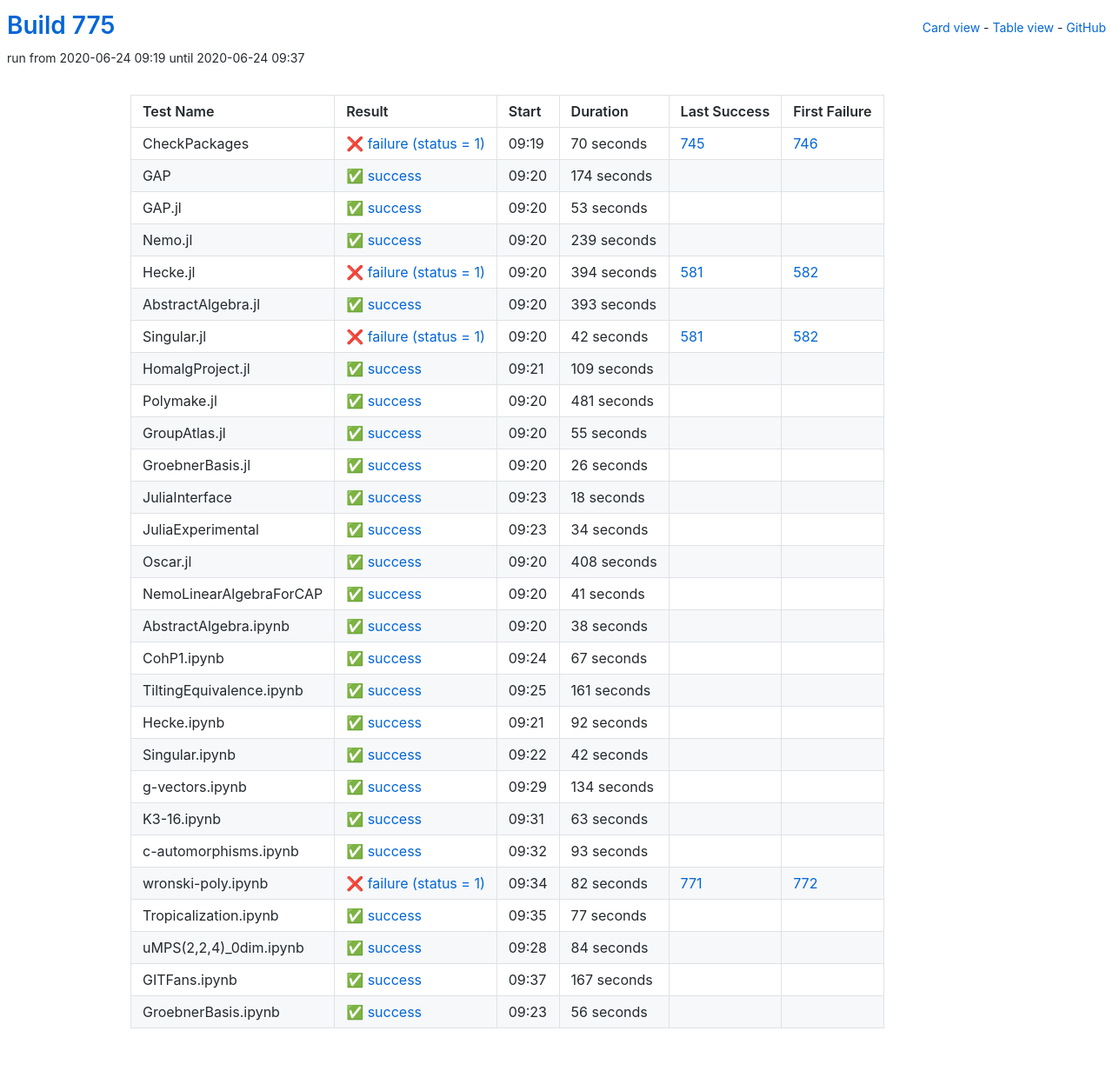
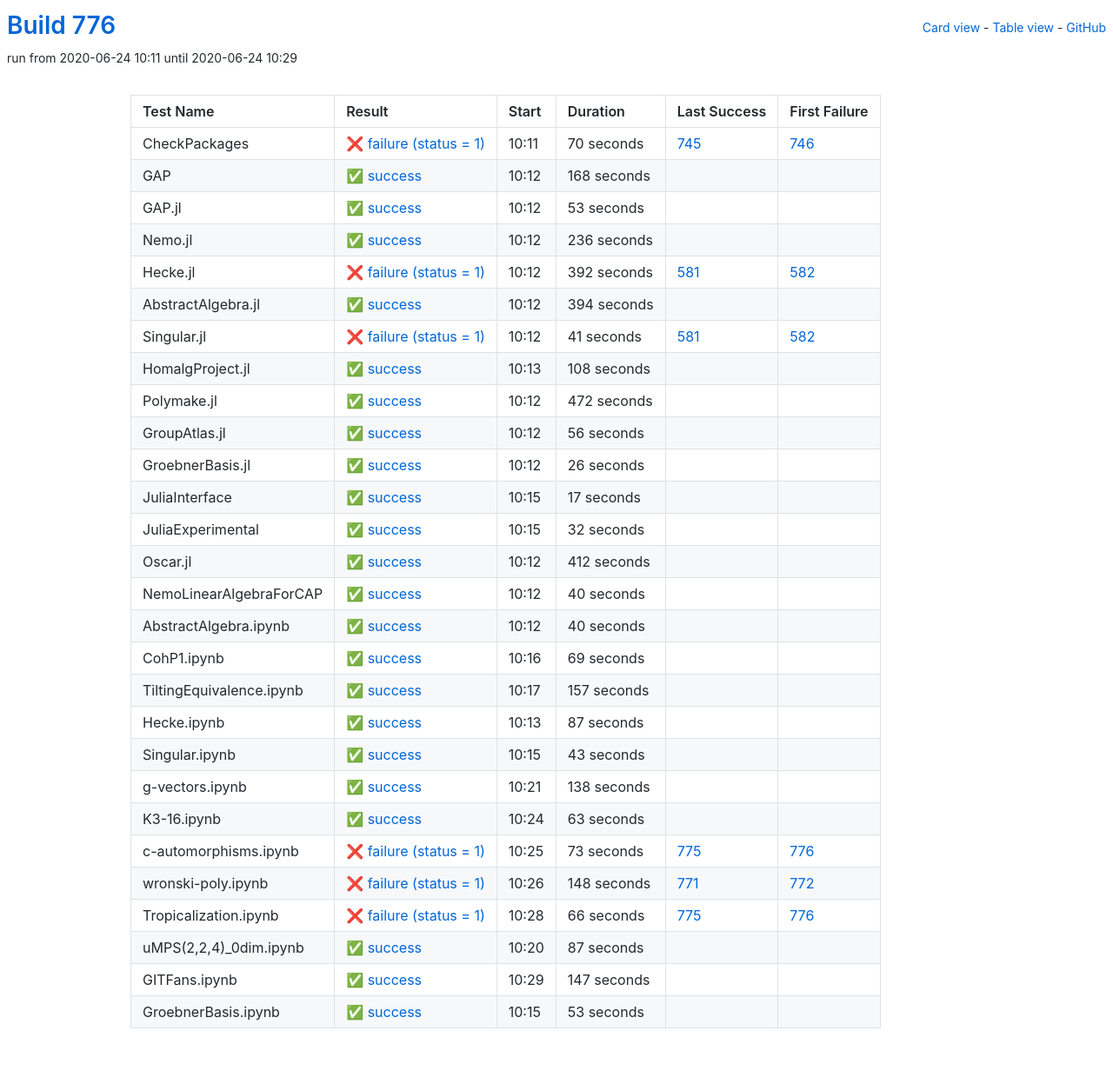
Before and after one commit to oscar-system/oscar-ci-status-1.4, a Jekyll site: the page built from table.html, in a window 1280 px wide. Shown: the whole page at 87% size. Built offline with Jekyll 4.4.1, drawn with Linux system fonts in a browser that asks for light colours.

Commit message:
Build #776

```diff
--- a/_data/ci.yml
+++ b/_data/ci.yml
@@ -1,6 +1,6 @@
 ---
-build: 775
-build_url: https://oscarci.mathematik.uni-kl.de/job/oscar-julia-1.4/775/
+build: 776
+build_url: https://oscarci.mathematik.uni-kl.de/job/oscar-julia-1.4/776/
 job: oscar-julia-1.4
 organization: oscar-system
 repo: oscar-ci-status-1.4
@@ -8,8 +8,8 @@ repourl: https://github.com/oscar-system/oscar-ci-status-1.4
 tests:
 - name: CheckPackages
   id: checkpackages
-  log: https://oscarci.mathematik.uni-kl.de/job/oscar-julia-1.4/775/artifact/logs/build-775/CheckPackages.log
-  start: 2020-06-24 09:19
+  log: https://oscarci.mathematik.uni-kl.de/job/oscar-julia-1.4/776/artifact/logs/build-776/CheckPackages.log
+  start: 2020-06-24 10:11
   success: false
   exitcode: 1
   status: failure
@@ -20,20 +20,20 @@ tests:
   first_failure_url: https://oscarci.mathematik.uni-kl.de/job/oscar-julia-1.4/746/
 - name: GAP
   id: gap
-  log: https://oscarci.mathematik.uni-kl.de/job/oscar-julia-1.4/775/artifact/logs/build-775/GAP.log
-  start: 2020-06-24 09:20
+  log: https://oscarci.mathematik.uni-kl.de/job/oscar-julia-1.4/776/artifact/logs/build-776/GAP.log
+  start: 2020-06-24 10:12
   success: true
   exitcode: 0
   status: success
-  duration: 174
+  duration: 168
   last_success: false
   last_success_url:
   first_failure: false
   first_failure_url:
 - name: GAP.jl
   id: gap-jl
-  log: https://oscarci.mathematik.uni-kl.de/job/oscar-julia-1.4/775/artifact/logs/build-775/GAP.jl.log
-  start: 2020-06-24 09:20
+  log: https://oscarci.mathematik.uni-kl.de/job/oscar-julia-1.4/776/artifact/logs/build-776/GAP.jl.log
+  start: 2020-06-24 10:12
   success: true
   exitcode: 0
   status: success
@@ -44,92 +44,92 @@ tests:
   first_failure_url:
 - name: Nemo.jl
   id: nemo-jl
-  log: https://oscarci.mathematik.uni-kl.de/job/oscar-julia-1.4/775/artifact/logs/build-775/Nemo.jl.log
-  start: 2020-06-24 09:20
+  log: https://oscarci.mathematik.uni-kl.de/job/oscar-julia-1.4/776/artifact/logs/build-776/Nemo.jl.log
+  start: 2020-06-24 10:12
   success: true
   exitcode: 0
   status: success
-  duration: 239
+  duration: 236
   last_success: false
   last_success_url:
   first_failure: false
   first_failure_url:
 - name: Hecke.jl
   id: hecke-jl
-  log: https://oscarci.mathematik.uni-kl.de/job/oscar-julia-1.4/775/artifact/logs/build-775/Hecke.jl.log
-  start: 2020-06-24 09:20
+  log: https://oscarci.mathematik.uni-kl.de/job/oscar-julia-1.4/776/artifact/logs/build-776/Hecke.jl.log
+  start: 2020-06-24 10:12
   success: false
   exitcode: 1
   status: failure
-  duration: 394
+  duration: 392
   last_success: 581
   last_success_url: https://oscarci.mathematik.uni-kl.de/job/oscar-julia-1.4/581/
   first_failure: 582
   first_failure_url: https://oscarci.mathematik.uni-kl.de/job/oscar-julia-1.4/582/
 - name: AbstractAlgebra.jl
   id: abstractalgebra-jl
-  log: https://oscarci.mathematik.uni-kl.de/job/oscar-julia-1.4/775/artifact/logs/build-775/AbstractAlgebra.jl.log
-  start: 2020-06-24 09:20
+  log: https://oscarci.mathematik.uni-kl.de/job/oscar-julia-1.4/776/artifact/logs/build-776/AbstractAlgebra.jl.log
+  start: 2020-06-24 10:12
   success: true
   exitcode: 0
   status: success
-  duration: 393
+  duration: 394
   last_success: false
   last_success_url:
   first_failure: false
   first_failure_url:
 - name: Singular.jl
   id: singular-jl
-  log: https://oscarci.mathematik.uni-kl.de/job/oscar-julia-1.4/775/artifact/logs/build-775/Singular.jl.log
-  start: 2020-06-24 09:20
+  log: https://oscarci.mathematik.uni-kl.de/job/oscar-julia-1.4/776/artifact/logs/build-776/Singular.jl.log
+  start: 2020-06-24 10:12
   success: false
   exitcode: 1
   status: failure
-  duration: 42
+  duration: 41
   last_success: 581
   last_success_url: https://oscarci.mathematik.uni-kl.de/job/oscar-julia-1.4/581/
   first_failure: 582
   first_failure_url: https://oscarci.mathematik.uni-kl.de/job/oscar-julia-1.4/582/
 - name: HomalgProject.jl
   id: homalgproject-jl
-  log: https://oscarci.mathematik.uni-kl.de/job/oscar-julia-1.4/775/artifact/logs/build-775/HomalgProject.jl.log
-  start: 2020-06-24 09:21
+  log: https://oscarci.mathematik.uni-kl.de/job/oscar-julia-1.4/776/artifact/logs/build-776/HomalgProject.jl.log
+  start: 2020-06-24 10:13
   success: true
   exitcode: 0
   status: success
-  duration: 109
+  duration: 108
   last_success: false
   last_success_url:
   first_failure: false
   first_failure_url:
 - name: Polymake.jl
   id: polymake-jl
-  log: https://oscarci.mathematik.uni-kl.de/job/oscar-julia-1.4/775/artifact/logs/build-775/Polymake.jl.log
-  start: 2020-06-24 09:20
+  log: https://oscarci.mathematik.uni-kl.de/job/oscar-julia-1.4/776/artifact/logs/build-776/Polymake.jl.log
+  start: 2020-06-24 10:12
   success: true
   exitcode: 0
   status: success
-  duration: 481
+  duration: 472
   last_success: false
   last_success_url:
   first_failure: false
   first_failure_url:
 - name: GroupAtlas.jl
   id: groupatlas-jl
-  log: https://oscarci.mathematik.uni-kl.de/job/oscar-julia-1.4/775/artifact/logs/build-775/GroupAtlas.jl.log
-  start: 2020-06-24 09:20
+  log: https://oscarci.mathematik.uni-kl.de/job/oscar-julia-1.4/776/artifact/logs/build-776/GroupAtlas.jl.log
+  start: 2020-06-24 10:12
   success: true
   exitcode: 0
   status: success
-  duration: 55
+  duration: 56
   last_success: false
   last_success_url:
   first_failure: false
   first_failure_url:
 - name: GroebnerBasis.jl
   id: groebnerbasis-jl
-  log: https://oscarci.mathematik.uni-kl.de/job/oscar-julia-1.4/775/artifact/logs/build-775/GroebnerBasis.jl.log
-  start: 2020-06-24 09:20
+  log: https://oscarci.mathematik.uni-kl.de/job/oscar-julia-1.4/776/artifact/logs/build-776/GroebnerBasis.jl.log
+  start: 2020-06-24 10:12
   success: true
   exitcode: 0
   status: success
@@ -140,128 +140,128 @@ tests:
   first_failure_url:
 - name: JuliaInterface
   id: juliainterface
-  log: https://oscarci.mathematik.uni-kl.de/job/oscar-julia-1.4/775/artifact/logs/build-775/JuliaInterface.log
-  start: 2020-06-24 09:23
+  log: https://oscarci.mathematik.uni-kl.de/job/oscar-julia-1.4/776/artifact/logs/build-776/JuliaInterface.log
+  start: 2020-06-24 10:15
   success: true
   exitcode: 0
   status: success
-  duration: 18
+  duration: 17
   last_success: false
   last_success_url:
   first_failure: false
   first_failure_url:
 - name: JuliaExperimental
   id: juliaexperimental
-  log: https://oscarci.mathematik.uni-kl.de/job/oscar-julia-1.4/775/artifact/logs/build-775/JuliaExperimental.log
-  start: 2020-06-24 09:23
+  log: https://oscarci.mathematik.uni-kl.de/job/oscar-julia-1.4/776/artifact/logs/build-776/JuliaExperimental.log
+  start: 2020-06-24 10:15
   success: true
   exitcode: 0
   status: success
-  duration: 34
+  duration: 32
   last_success: false
   last_success_url:
   first_failure: false
   first_failure_url:
 - name: Oscar.jl
   id: oscar-jl
-  log: https://oscarci.mathematik.uni-kl.de/job/oscar-julia-1.4/775/artifact/logs/build-775/Oscar.jl.log
-  start: 2020-06-24 09:20
+  log: https://oscarci.mathematik.uni-kl.de/job/oscar-julia-1.4/776/artifact/logs/build-776/Oscar.jl.log
+  start: 2020-06-24 10:12
   success: true
   exitcode: 0
   status: success
-  duration: 408
+  duration: 412
   last_success: false
   last_success_url:
   first_failure: false
   first_failure_url:
 - name: NemoLinearAlgebraForCAP
   id: nemolinearalgebraforcap
-  log: https://oscarci.mathematik.uni-kl.de/job/oscar-julia-1.4/775/artifact/logs/build-775/NemoLinearAlgebraForCAP.log
-  start: 2020-06-24 09:20
+  log: https://oscarci.mathematik.uni-kl.de/job/oscar-julia-1.4/776/artifact/logs/build-776/NemoLinearAlgebraForCAP.log
+  start: 2020-06-24 10:12
   success: true
   exitcode: 0
   status: success
-  duration: 41
+  duration: 40
   last_success: false
   last_success_url:
   first_failure: false
   first_failure_url:
 - name: AbstractAlgebra.ipynb
   id: abstractalgebra-ipynb
-  log: https://oscarci.mathematik.uni-kl.de/job/oscar-julia-1.4/775/artifact/logs/build-775/AbstractAlgebra.ipynb.log
-  start: 2020-06-24 09:20
+  log: https://oscarci.mathematik.uni-kl.de/job/oscar-julia-1.4/776/artifact/logs/build-776/AbstractAlgebra.ipynb.log
+  start: 2020-06-24 10:12
   success: true
   exitcode: 0
   status: success
-  duration: 38
+  duration: 40
   last_success: false
   last_success_url:
   first_failure: false
   first_failure_url:
 - name: CohP1.ipynb
   id: cohp1-ipynb
-  log: https://oscarci.mathematik.uni-kl.de/job/oscar-julia-1.4/775/artifact/logs/build-775/CohP1.ipynb.log
-  start: 2020-06-24 09:24
+  log: https://oscarci.mathematik.uni-kl.de/job/oscar-julia-1.4/776/artifact/logs/build-776/CohP1.ipynb.log
+  start: 2020-06-24 10:16
   success: true
   exitcode: 0
   status: success
-  duration: 67
+  duration: 69
   last_success: false
   last_success_url:
   first_failure: false
   first_failure_url:
 - name: TiltingEquivalence.ipynb
   id: tiltingequivalence-ipynb
-  log: https://oscarci.mathematik.uni-kl.de/job/oscar-julia-1.4/775/artifact/logs/build-775/TiltingEquivalence.ipynb.log
-  start: 2020-06-24 09:25
+  log: https://oscarci.mathematik.uni-kl.de/job/oscar-julia-1.4/776/artifact/logs/build-776/TiltingEquivalence.ipynb.log
+  start: 2020-06-24 10:17
   success: true
   exitcode: 0
   status: success
-  duration: 161
+  duration: 157
   last_success: false
   last_success_url:
   first_failure: false
   first_failure_url:
 - name: Hecke.ipynb
   id: hecke-ipynb
-  log: https://oscarci.mathematik.uni-kl.de/job/oscar-julia-1.4/775/artifact/logs/build-775/Hecke.ipynb.log
-  start: 2020-06-24 09:21
+  log: https://oscarci.mathematik.uni-kl.de/job/oscar-julia-1.4/776/artifact/logs/build-776/Hecke.ipynb.log
+  start: 2020-06-24 10:13
   success: true
   exitcode: 0
   status: success
-  duration: 92
+  duration: 87
   last_success: false
   last_success_url:
   first_failure: false
   first_failure_url:
 - name: Singular.ipynb
   id: singular-ipynb
-  log: https://oscarci.mathematik.uni-kl.de/job/oscar-julia-1.4/775/artifact/logs/build-775/Singular.ipynb.log
-  start: 2020-06-24 09:22
+  log: https://oscarci.mathematik.uni-kl.de/job/oscar-julia-1.4/776/artifact/logs/build-776/Singular.ipynb.log
+  start: 2020-06-24 10:15
   success: true
   exitcode: 0
   status: success
-  duration: 42
+  duration: 43
   last_success: false
   last_success_url:
   first_failure: false
   first_failure_url:
 - name: g-vectors.ipynb
   id: g-vectors-ipynb
-  log: https://oscarci.mathematik.uni-kl.de/job/oscar-julia-1.4/775/artifact/logs/build-775/g-vectors.ipynb.log
-  start: 2020-06-24 09:29
+  log: https://oscarci.mathematik.uni-kl.de/job/oscar-julia-1.4/776/artifact/logs/build-776/g-vectors.ipynb.log
+  start: 2020-06-24 10:21
   success: true
   exitcode: 0
   status: success
-  duration: 134
+  duration: 138
   last_success: false
   last_success_url:
   first_failure: false
   first_failure_url:
 - name: K3-16.ipynb
   id: k3-16-ipynb
-  log: https://oscarci.mathematik.uni-kl.de/job/oscar-julia-1.4/775/artifact/logs/build-775/K3-16.ipynb.log
-  start: 2020-06-24 09:31
+  log: https://oscarci.mathematik.uni-kl.de/job/oscar-julia-1.4/776/artifact/logs/build-776/K3-16.ipynb.log
+  start: 2020-06-24 10:24
   success: true
   exitcode: 0
   status: success
@@ -272,72 +272,72 @@ tests:
   first_failure_url:
 - name: c-automorphisms.ipynb
   id: c-automorphisms-ipynb
-  log: https://oscarci.mathematik.uni-kl.de/job/oscar-julia-1.4/775/artifact/logs/build-775/c-automorphisms.ipynb.log
-  start: 2020-06-24 09:32
-  success: true
-  exitcode: 0
-  status: success
-  duration: 93
-  last_success: false
-  last_success_url:
-  first_failure: false
-  first_failure_url:
-- name: wronski-poly.ipynb
-  id: wronski-poly-ipynb
-  log: https://oscarci.mathematik.uni-kl.de/job/oscar-julia-1.4/775/artifact/logs/build-775/wronski-poly.ipynb.log
-  start: 2020-06-24 09:34
+  log: https://oscarci.mathematik.uni-kl.de/job/oscar-julia-1.4/776/artifact/logs/build-776/c-automorphisms.ipynb.log
+  start: 2020-06-24 10:25
   success: false
   exitcode: 1
   status: failure
-  duration: 82
+  duration: 73
+  last_success: 775
+  last_success_url: https://oscarci.mathematik.uni-kl.de/job/oscar-julia-1.4/775/
+  first_failure: 776
+  first_failure_url: https://oscarci.mathematik.uni-kl.de/job/oscar-julia-1.4/776/
+- name: wronski-poly.ipynb
+  id: wronski-poly-ipynb
+  log: https://oscarci.mathematik.uni-kl.de/job/oscar-julia-1.4/776/artifact/logs/build-776/wronski-poly.ipynb.log
+  start: 2020-06-24 10:26
+  success: false
+  exitcode: 1
+  status: failure
+  duration: 148
   last_success: 771
   last_success_url: https://oscarci.mathematik.uni-kl.de/job/oscar-julia-1.4/771/
   first_failure: 772
   first_failure_url: https://oscarci.mathematik.uni-kl.de/job/oscar-julia-1.4/772/
 - name: Tropicalization.ipynb
   id: tropicalization-ipynb
-  log: https://oscarci.mathematik.uni-kl.de/job/oscar-julia-1.4/775/artifact/logs/build-775/Tropicalization.ipynb.log
-  start: 2020-06-24 09:35
+  log: https://oscarci.mathematik.uni-kl.de/job/oscar-julia-1.4/776/artifact/logs/build-776/Tropicalization.ipynb.log
+  start: 2020-06-24 10:28
+  success: false
+  exitcode: 1
+  status: failure
+  duration: 66
+  last_success: 775
+  last_success_url: https://oscarci.mathematik.uni-kl.de/job/oscar-julia-1.4/775/
+  first_failure: 776
+  first_failure_url: https://oscarci.mathematik.uni-kl.de/job/oscar-julia-1.4/776/
+- name: uMPS(2,2,4)_0dim.ipynb
+  id: umps-2-2-4-0dim-ipynb
+  log: https://oscarci.mathematik.uni-kl.de/job/oscar-julia-1.4/776/artifact/logs/build-776/uMPS-2-2-4-_0dim.ipynb.log
+  start: 2020-06-24 10:20
   success: true
   exitcode: 0
   status: success
-  duration: 77
-  last_success: false
-  last_success_url:
-  first_failure: false
-  first_failure_url:
-- name: uMPS(2,2,4)_0dim.ipynb
-  id: umps-2-2-4-0dim-ipynb
-  log: https://oscarci.mathematik.uni-kl.de/job/oscar-julia-1.4/775/artifact/logs/build-775/uMPS-2-2-4-_0dim.ipynb.log
-  start: 2020-06-24 09:28
-  success: true
-  exitcode: 0
-  status: success
-  duration: 84
+  duration: 87
   last_success: false
   last_success_url:
   first_failure: false
   first_failure_url:
 - name: GITFans.ipynb
   id: gitfans-ipynb
-  log: https://oscarci.mathematik.uni-kl.de/job/oscar-julia-1.4/775/artifact/logs/build-775/GITFans.ipynb.log
-  start: 2020-06-24 09:37
+  log: https://oscarci.mathematik.uni-kl.de/job/oscar-julia-1.4/776/artifact/logs/build-776/GITFans.ipynb.log
+  start: 2020-06-24 10:29
   success: true
   exitcode: 0
   status: success
-  duration: 167
+  duration: 147
   last_success: false
   last_success_url:
   first_failure: false
   first_failure_url:
 - name: GroebnerBasis.ipynb
   id: groebnerbasis-ipynb
-  log: https://oscarci.mathematik.uni-kl.de/job/oscar-julia-1.4/775/artifact/logs/build-775/GroebnerBasis.ipynb.log
-  start: 2020-06-24 09:23
+  log: https://oscarci.mathematik.uni-kl.de/job/oscar-julia-1.4/776/artifact/logs/build-776/GroebnerBasis.ipynb.log
+  start: 2020-06-24 10:15
   success: true
   exitcode: 0
   status: success
-  duration: 56
+  duration: 53
   last_success: false
   last_success_url:
   first_failure: false
```
Also changed, not shown: README.md.
